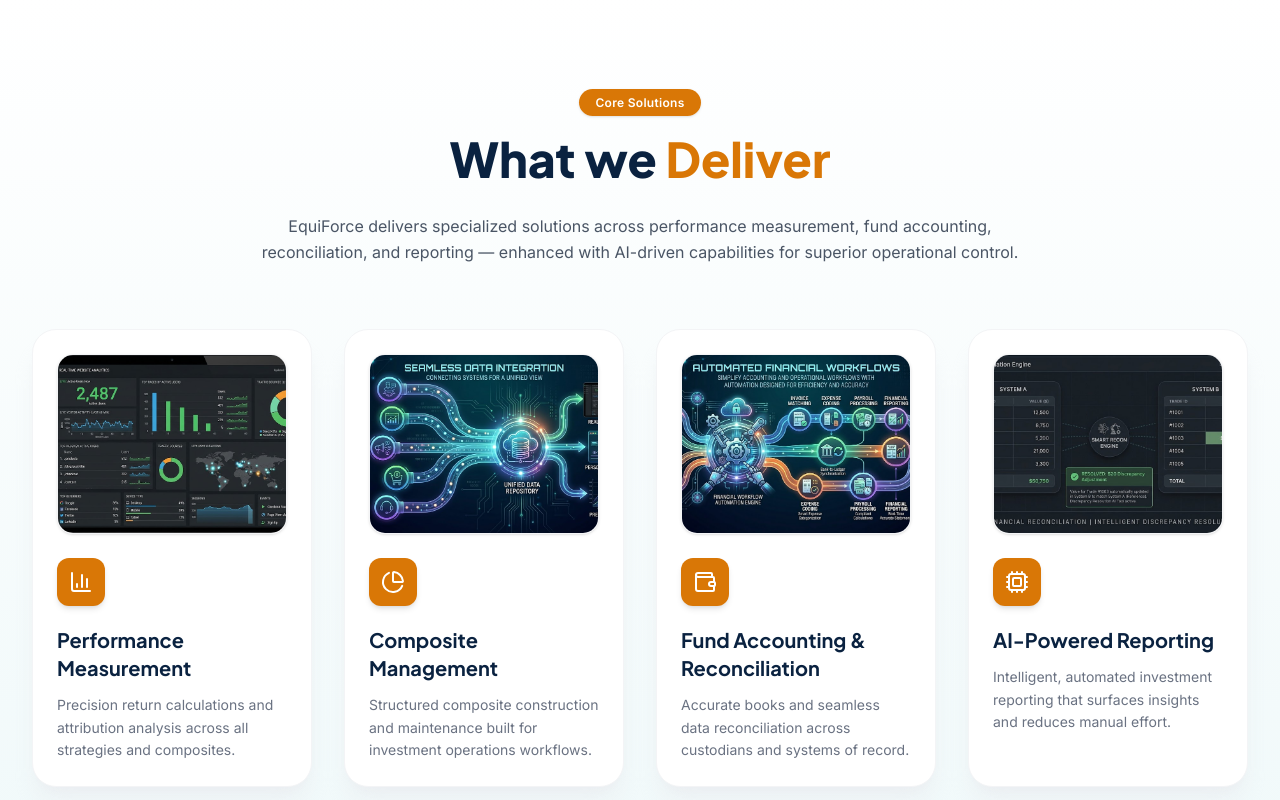
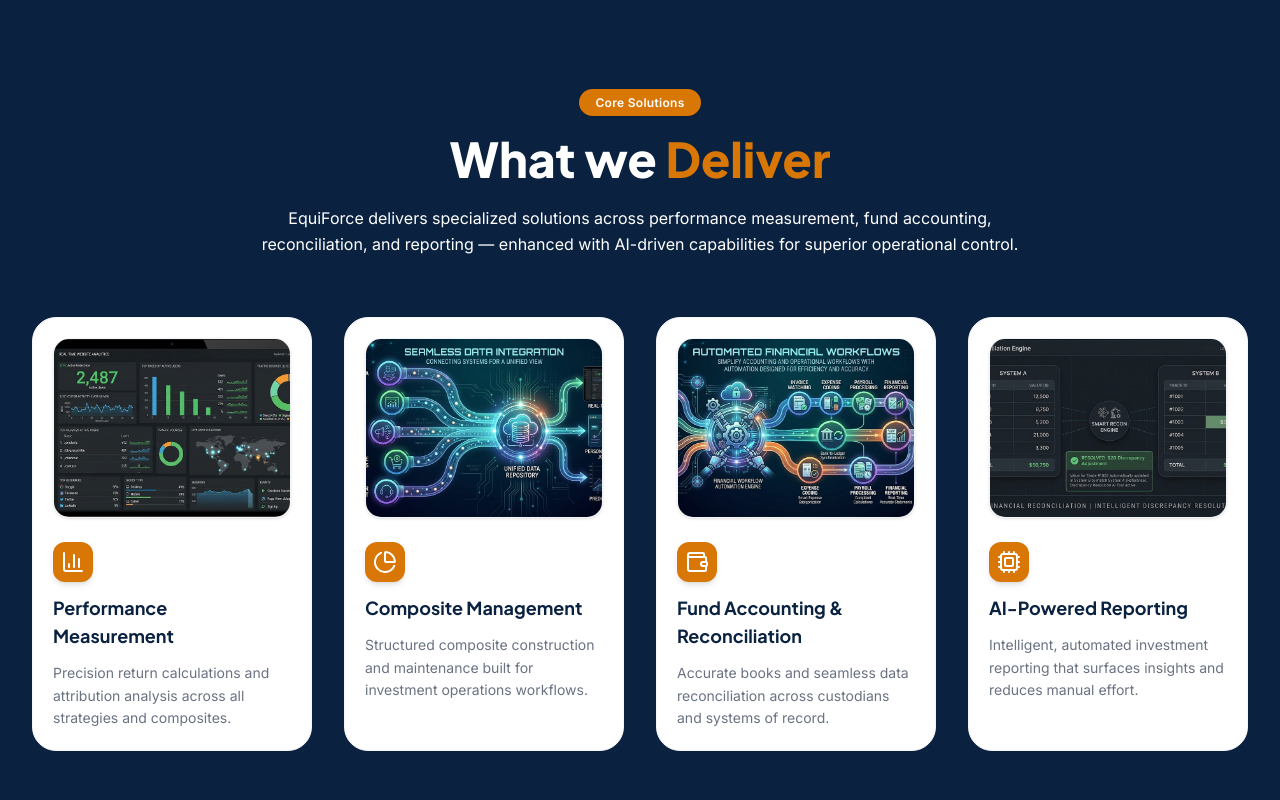
Before and after one commit to aashishngts/equiforce, a React (Vite) app: page / in a window 1280 px wide. Shown: the part 1520-2320 px from the top of the page. Built offline with nearby package versions, Linux system fonts and the light colour scheme.

Commit message:
Update Features.jsx

```diff
--- a/src/components/home/Features.jsx
+++ b/src/components/home/Features.jsx
@@ -43,7 +43,7 @@ const features = [
 const Features = () => {
   return (
     // Applied a clean, light gradient background (white fading into a very soft blue/cyan)
-    <section className="py-12 sm:py-16 md:py-24 bg-gradient-to-b from-white to-[#f0f9fa]">
+    <section className="bg-[#0a2240] py-12 sm:py-16 md:py-24">
       <div className="max-w-[1400px] mx-auto px-4 sm:px-6 lg:px-8 text-center">
 
         {/* Tag */}
@@ -54,12 +54,12 @@ const Features = () => {
         </div>
 
         {/* Heading - Changed to dark navy for the light theme */}
-        <h2 className="text-3xl sm:text-4xl md:text-5xl font-extrabold text-[#0a2240] mb-4 sm:mb-6 leading-tight">
+        <h2 className="text-3xl sm:text-4xl md:text-5xl font-extrabold text-[#fff] mb-3 sm:mb-4 leading-tight">
           What we <span className="text-[#d97706]">Deliver</span>
         </h2>
 
         {/* Subtext - Changed to a medium gray for readability */}
-        <p className="text-gray-600 max-w-3xl mx-auto mb-10 sm:mb-16 text-sm md:text-base leading-relaxed px-2 sm:px-0">
+        <p className="text-white-600 max-w-3xl mx-auto mb-10 sm:mb-15 text-sm md:text-base leading-relaxed px-2 sm:px-0">
           EquiForce delivers specialized solutions across performance
           measurement, fund accounting, reconciliation, and reporting — enhanced
           with AI-driven capabilities for superior operational control.
@@ -74,7 +74,7 @@ const Features = () => {
               <div
                 key={index}
                 // Light theme cards: solid white, soft border, and a nice elegant shadow
-                className="bg-white rounded-3xl p-5 md:p-6 shadow-xl shadow-gray-200/40 border border-gray-100 hover:shadow-2xl hover:shadow-gray-200/60 active:scale-[0.98] md:active:scale-100 hover:-translate-y-1 transition-all duration-300 flex flex-col text-left"
+                className="bg-white rounded-3xl p-2 md:p-5 border border-gray-100 hover:shadow-2xl hover:shadow-gray-200/60 active:scale-[0.98] md:active:scale-100 hover:-translate-y-1 transition-all duration-300 flex flex-col text-left"
               >
                 {/* Image (Inset Design) - Updated border to match light theme */}
                 <img
@@ -86,12 +86,12 @@ const Features = () => {
                 {/* Content */}
                 <div className="flex flex-col flex-grow">
                   {/* Icon - Kept the orange background as it contrasts nicely with white */}
-                  <div className="w-10 h-10 sm:w-12 sm:h-12 mb-4 sm:mb-5 rounded-xl bg-[#d97706] flex items-center justify-center text-white shrink-0 shadow-md">
-                    <Icon size={20} className="sm:w-6 sm:h-6" strokeWidth={2} />
+                  <div className="w-8 h-8 sm:w-10 sm:h-10 mb-3 sm:mb-3 rounded-xl bg-[#d97706] flex items-center justify-center text-white shrink-0 shadow-md">
+                    <Icon size={15} className="sm:w-6 sm:h-6" strokeWidth={2} />
                   </div>
 
                   {/* Title - Dark navy text */}
-                  <h3 className="text-lg sm:text-xl font-bold text-[#0a2240] mb-2 sm:mb-3">
+                  <h3 className="text-md sm:text-lg font-bold text-[#0a2240] mb-2 sm:mb-3">
                     {item.title}
                   </h3>
 
```
